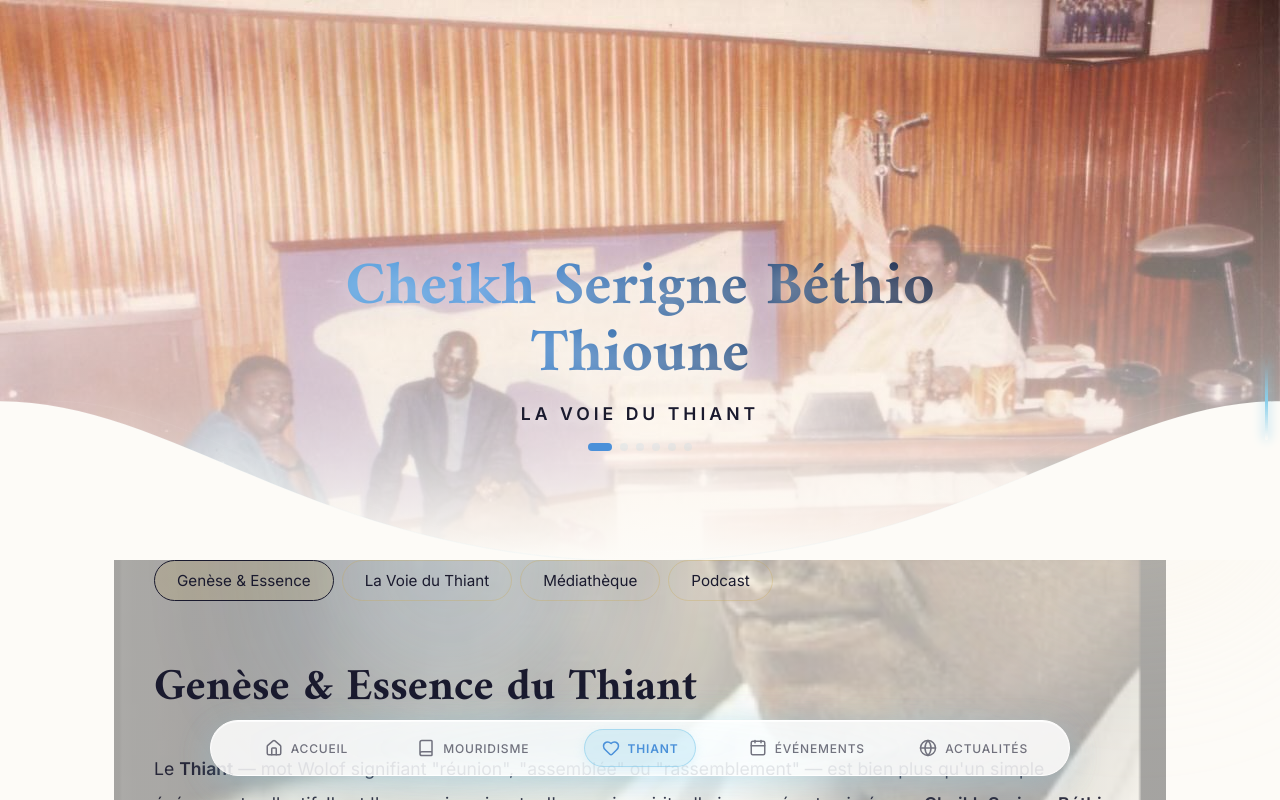
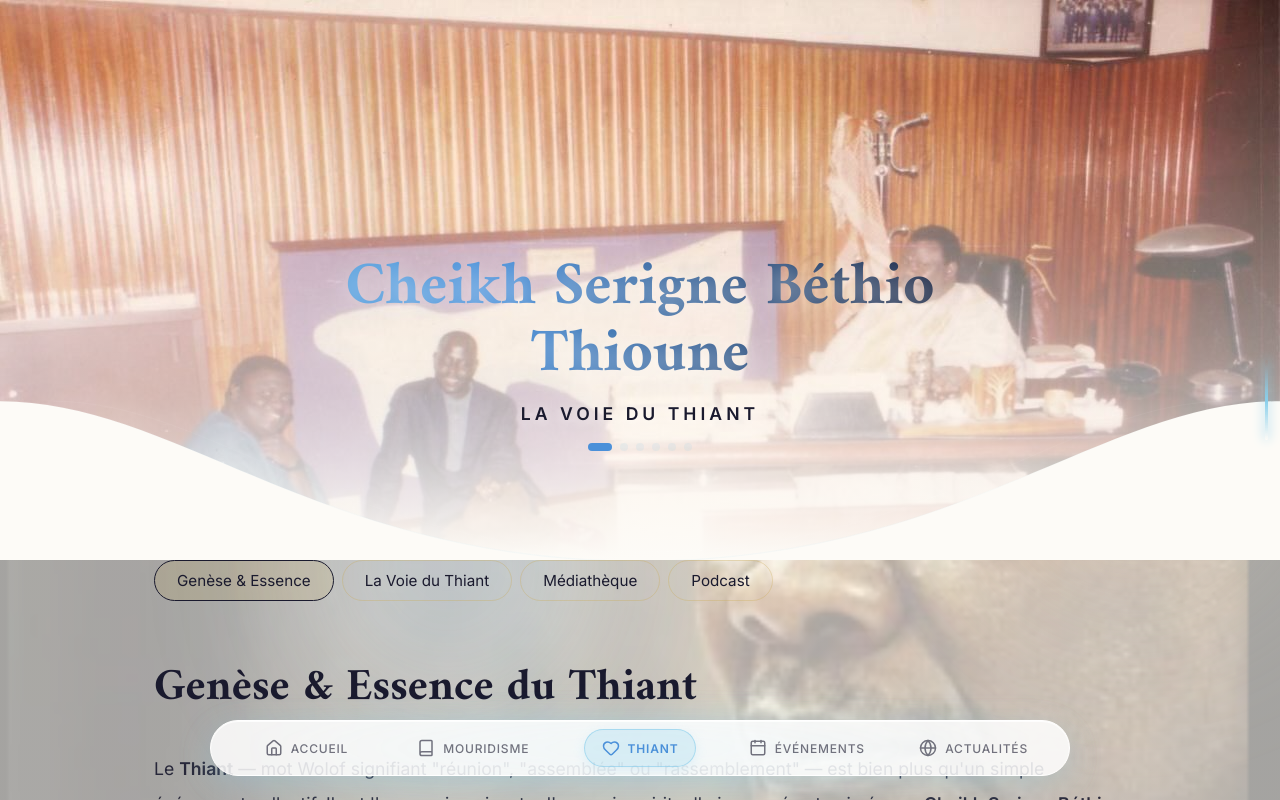
Before and after one commit to Ikfini-101/app-serigne-bethio, a React (Vite) app: page /thiant in a window 1280 px wide. Shown: the top 800 px of the page. Built offline with nearby package versions, Linux system fonts and the light colour scheme.

Commit message:
style: restauration de 'cover' pour remplir tout l'écran, avec ancrage en haut (center top) pour éviter de couper le visage

```diff
--- a/src/index.css
+++ b/src/index.css
@@ -35,10 +35,10 @@ body {
   font-family: 'Inter', sans-serif;
   background-color: #FDFBF7; /* Couleur lait */
   background-image:
-    linear-gradient(to bottom, rgba(253, 251, 247, 0.65) 0%, rgba(253, 251, 247, 0.65) 100%),
+    linear-gradient(rgba(253, 251, 247, 0.65), rgba(253, 251, 247, 0.65)),
     url('/assets/background-image-cheikh-bethio-1.png');
-  background-size: contain;
-  background-position: center;
+  background-size: cover;
+  background-position: center top;
   background-attachment: fixed;
   background-repeat: no-repeat;
   color: var(--charcoal);
```
